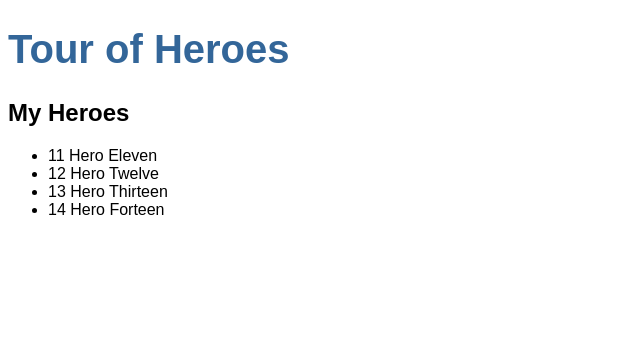
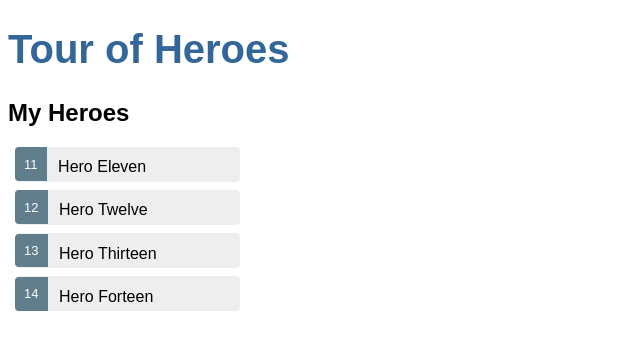
Before and after one commit to ChampyEvil/learnHero, an Angular app in the folder learnHero/: page / in a window 1280 px wide. Shown: the top 350 px of the page, without its empty margins (0-640 px from the left). Built offline with nearby package versions, Linux system fonts and the light colour scheme.

Commit message:
Lesson 3 Displaying a list

```diff
--- a/learnHero/src/app/heroes/heroes.component.css
+++ b/learnHero/src/app/heroes/heroes.component.css
@@ -0,0 +1,48 @@
+/* HeroesComponent's private CSS styles */
+.selected {
+    background-color: #CFD8DC !important;
+    color: white;
+  }
+  .heroes {
+    margin: 0 0 2em 0;
+    list-style-type: none;
+    padding: 0;
+    width: 15em;
+  }
+  .heroes li {
+    cursor: pointer;
+    position: relative;
+    left: 0;
+    background-color: #EEE;
+    margin: .5em;
+    padding: .3em 0;
+    height: 1.6em;
+    border-radius: 4px;
+  }
+  .heroes li.selected:hover {
+    background-color: #BBD8DC !important;
+    color: white;
+  }
+  .heroes li:hover {
+    color: #607D8B;
+    background-color: #DDD;
+    left: .1em;
+  }
+  .heroes .text {
+    position: relative;
+    top: -3px;
+  }
+  .heroes .badge {
+    display: inline-block;
+    font-size: small;
+    color: white;
+    padding: 0.8em 0.7em 0 0.7em;
+    background-color: #607D8B;
+    line-height: 1em;
+    position: relative;
+    left: -1px;
+    top: -4px;
+    height: 1.8em;
+    margin-right: .8em;
+    border-radius: 4px 0 0 4px;
+  }
--- a/learnHero/src/app/heroes/heroes.component.html
+++ b/learnHero/src/app/heroes/heroes.component.html
@@ -1,6 +1,15 @@
 <h2>My Heroes</h2>
 <ul class='heroes'>
-  <li *ngFor="let hero of heroes">
+  <li *ngFor="let hero of heroes" [class.selected]="hero === selectHero"(click)="onSelect(hero)">
     <span class='badge'>{{hero.id}} </span>{{hero.name}}
   </li>
 </ul>
+<div *ngIf="selectHero">
+  <h2>{{selectHero.name | uppercase}}</h2>
+  <div><span>id: </span> {{selectHero.id}} </div>
+  <div>
+    <label>name:
+      <input [(ngModel)]="selectHero.name" placeholder="name">
+    </label>
+  </div>
+</div>
--- a/learnHero/src/app/heroes/heroes.component.ts
+++ b/learnHero/src/app/heroes/heroes.component.ts
@@ -10,10 +10,14 @@
 export class HeroesComponent implements OnInit {
 
   heroes = HEROES;
+  selectHero: Hero;
 
   constructor() { }
 
   ngOnInit() {
   }
+  onSelect(hero: Hero): void{
+    this.selectHero = hero;
+  }
 
 }
```
